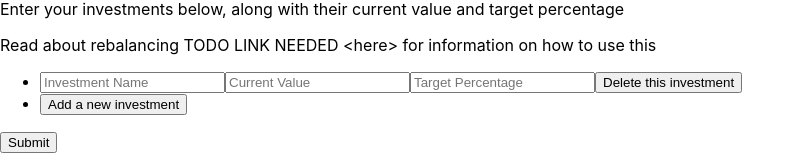
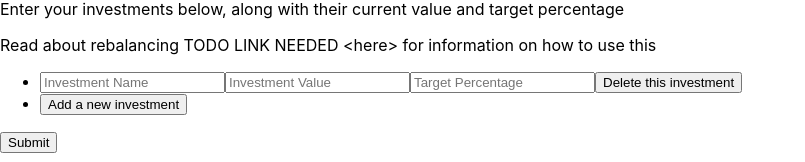
Before and after one commit to charlieterle/financial-tools, a React (Create React App) app: page / in a window 1280 px wide. Shown: the part 132-294 px from the top of the page, without its empty margins (0-805 px from the left). Built offline with nearby package versions, Linux system fonts and the light colour scheme.

Commit message:
Update investment data on backend when inputs are blurred

```diff
--- a/src/App.js
+++ b/src/App.js
@@ -1,7 +1,12 @@
-import {useState} from 'react'
+import { useState } from 'react'
 import { nanoid } from 'nanoid'
 import Investment from './components/Investment'
-import Input from './components/Input'
+
+const INPUT_TYPES = {
+  'name': 'Investment Name',
+  'value': 'Investment Value',
+  'percent': 'Target Percentage',
+};
 
 function App(props) {
   const [investments, setInvestments] = useState(props.investments);
@@ -15,6 +20,15 @@ function App(props) {
       purchase: '',
     }
     setInvestments([...investments, newInvestment]);
+  }
+
+  function editInvestment(edit_id, property, value) {
+    for (let investment of investments) {
+      if (investment.id === edit_id) {
+        investment[property] = value;
+      }
+    }
+    console.log(investments);
   }
 
   function deleteInvestment(delete_id) {
@@ -34,6 +48,7 @@ function App(props) {
       window.alert('You must enter at least 2 investments before rebalancing');
       return;
     }
+    console.log(investments);
   }
 
   const investmentList = investments
@@ -46,10 +61,10 @@ function App(props) {
         percent={investment.value}
         purchase={investment.purchase}
         deleteInvestment={deleteInvestment}
+        editInvestment={editInvestment}
+        inputs={INPUT_TYPES}
       />
     ));
-
-  console.log(investments);
 
   return (
     <div className='rebalanceapp'>
--- a/src/components/Input.js
+++ b/src/components/Input.js
@@ -7,7 +7,17 @@ export default function Input(props) {
         setContent(e.target.value);
     }
 
+    function handleBlur(e) {
+        props.editInvestment(props.investment_id, props.className, e.target.value);
+    }
+
     return (
-        <input type='text' placeholder={props.placeholder}></input>
+        <input
+            type='text'
+            placeholder={props.placeholder}
+            onChange={handleChange}
+            onBlur={handleBlur}
+        >
+        </input>
     )
 }
--- a/src/components/Investment.js
+++ b/src/components/Investment.js
@@ -1,12 +1,22 @@
 import React from 'react'
 import Input from './Input'
+import {nanoid} from 'nanoid'
 
 export default function (props) {
+    const input_classes = Object.keys(props.inputs);
+    const inputs = input_classes.map((input_class) => (
+        <Input
+            className={input_class}
+            placeholder={props.inputs[input_class]}
+            editInvestment={props.editInvestment}
+            key={nanoid()}
+            investment_id={props.id}
+        />
+    ));
+
     return (
         <li>
-            <Input placeholder='Investment Name'/>
-            <Input placeholder='Current Value'/>
-            <Input placeholder='Target Percentage'/>
+            {inputs}
             <button
                 className='button deleteinvestment'
                 onClick={() => props.deleteInvestment(props.id)}
```
